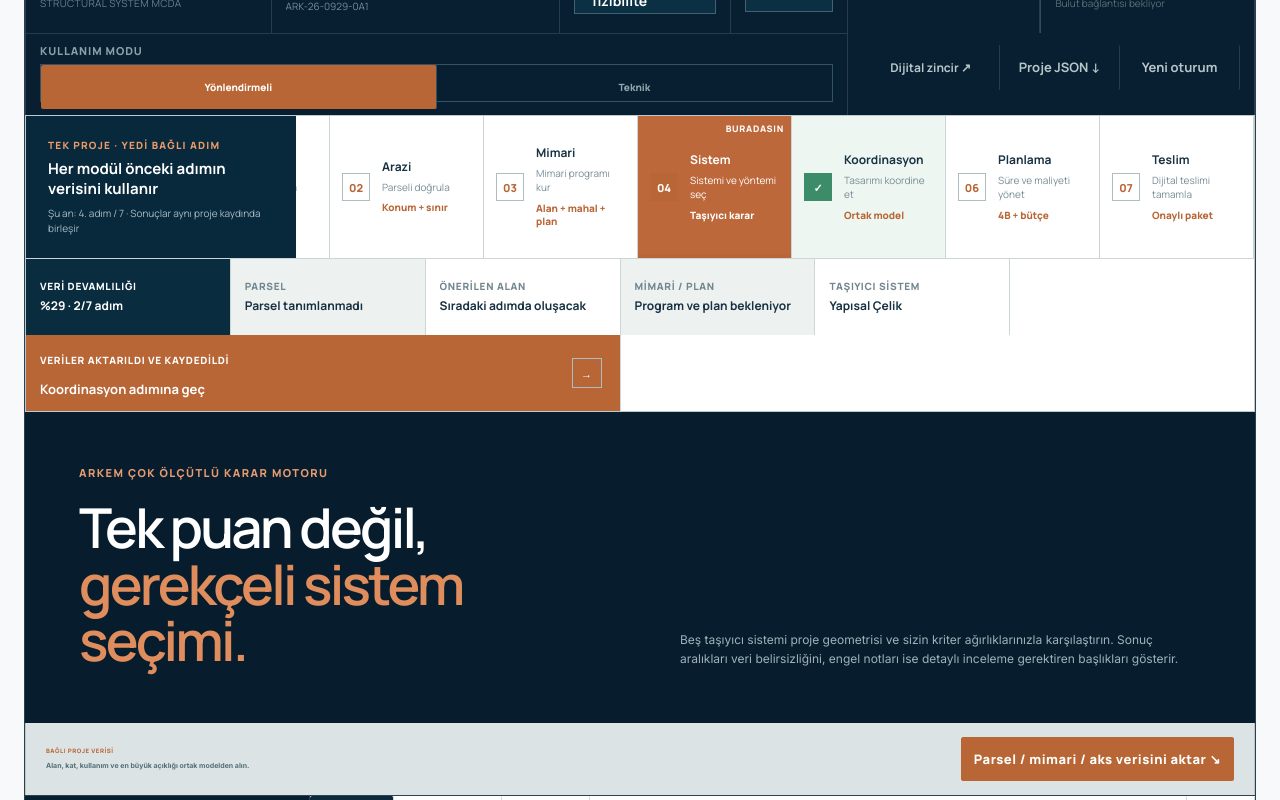
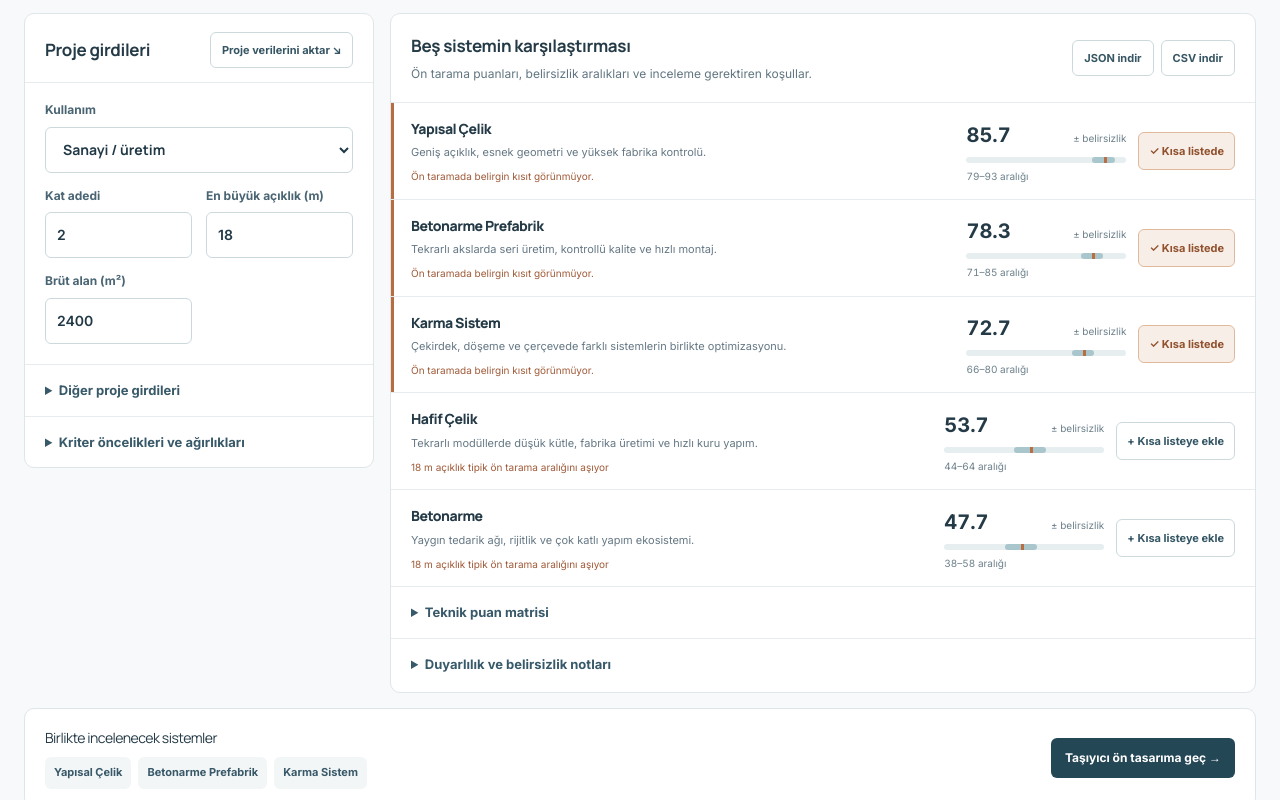
Before and after one commit to BuseIbsiroglu0637/arkemx-core-v1, a Next.js app: page /sistem-karsilastirma in a window 1280 px wide. Shown: the part 320-1120 px from the top of the page. Built offline with nearby package versions, Linux system fonts and the light colour scheme.

Commit message:
feat: show compact system comparison without changing the legacy corporate tool

```diff
--- a/app/components/SystemComparisonTool.tsx
+++ b/app/components/SystemComparisonTool.tsx
@@ -29,7 +29,7 @@ const profiles: Record<SystemId, { name: string; slug: string; description: stri
 
 const defaultWeights: Record<CriterionId, number> = { schedule: 5, certainty: 4, span: 4, mass: 4, carbon: 3, flexibility: 4, supply: 3, fire: 3 };
 
-export function SystemComparisonTool() {
+export function SystemComparisonTool({ simple = false }: { simple?: boolean } = {}) {
   const transferApplied = useRef(false);
   const [transferReady, setTransferReady] = useState(false);
   const { patchModule, thread, project, hydrated } = useProjectKernel();
@@ -109,6 +109,124 @@ export function SystemComparisonTool() {
   const exportJson = () => downloadTextFile("arkem-sistem-mcda.json", JSON.stringify({ schema: "ARKEM-MCDA/1.0", inputs: { usage, floors, span, area, repetition, transport, fireRating }, weights, results: ranking, shortlist }, null, 2), "application/json");
   const exportCsv = () => downloadTextFile("arkem-sistem-karsilastirma.csv", ["rank,system,score,low,high,constraints", ...ranking.map((item, index) => `${index + 1},${item.name},${item.score.toFixed(1)},${item.low.toFixed(1)},${item.high.toFixed(1)},"${item.constraints.join("; ")}"`)].join("\n"), "text/csv;charset=utf-8");
 
+  if (simple) {
+    return <section className="arx-system-tool" data-testid="system-comparison-tool">
+      <ProjectKernelBar module="STRUCTURAL SYSTEM MCDA" confidence="Çok ölçütlü ön eleme" compact />
+      <div className="arx-system-grid">
+        <section className="arx-system-panel" aria-labelledby="arx-system-input-title">
+          <header className="arx-system-panel-head">
+            <h2 id="arx-system-input-title">Proje girdileri</h2>
+            <button type="button" onClick={importProjectGeometry}>Proje verilerini aktar ↘</button>
+          </header>
+          <div className="arx-system-fields">
+            <label>Kullanım
+              <select value={usage} onChange={(event) => setUsage(event.target.value)}>
+                <option value="industrial">Sanayi / üretim</option>
+                <option value="storage">Depo / lojistik</option>
+                <option value="residential">Konut</option>
+                <option value="commercial">Ticari / sosyal</option>
+              </select>
+            </label>
+            <label>Kat adedi
+              <input type="number" min="1" max="50" value={floors} onChange={(event) => setFloors(Number(event.target.value))} />
+            </label>
+            <label>En büyük açıklık (m)
+              <input type="number" min="3" max="60" step=".5" value={span} onChange={(event) => setSpan(Number(event.target.value))} />
+            </label>
+            <label>Brüt alan (m²)
+              <input type="number" min="50" max="100000" step="50" value={area} onChange={(event) => setArea(Number(event.target.value))} />
+            </label>
+          </div>
+          <details className="arx-system-detail">
+            <summary>Diğer proje girdileri</summary>
+            <div className="arx-system-fields">
+              <label>Yangın hedefi (dk)
+                <input type="number" min="30" max="240" step="30" value={fireRating} onChange={(event) => setFireRating(Number(event.target.value))} />
+              </label>
+              <label>Tekrar oranı (%)
+                <input type="number" min="0" max="100" step="5" value={repetition} onChange={(event) => setRepetition(Number(event.target.value))} />
+              </label>
+              <label>Taşıma mesafesi (km)
+                <input type="number" min="10" max="1000" step="10" value={transport} onChange={(event) => setTransport(Number(event.target.value))} />
+              </label>
+            </div>
+          </details>
+          <details className="arx-system-detail">
+            <summary>Kriter öncelikleri ve ağırlıkları</summary>
+            <div className="arx-system-weights">
+              {criteria.map((criterion) => <label key={criterion.id}>
+                <span><b>{criterion.label}</b><small>{criterion.note}</small></span>
+                <input type="range" aria-label={criterion.label} min="0" max="5" step="1" value={weights[criterion.id]} onChange={(event) => updateWeight(criterion.id, Number(event.target.value))} />
+                <strong>{weights[criterion.id]}</strong>
+              </label>)}
+              <button type="button" onClick={() => setWeights(defaultWeights)}>Varsayılan ağırlıklar</button>
+            </div>
+          </details>
+        </section>
+        <section className="arx-system-panel arx-system-results" aria-labelledby="arx-system-results-title">
+          <header className="arx-system-panel-head">
+            <div><h2 id="arx-system-results-title">Beş sistemin karşılaştırması</h2><p>Ön tarama puanları, belirsizlik aralıkları ve inceleme gerektiren koşullar.</p></div>
+            <div className="arx-system-exports">
+              <button type="button" onClick={exportJson}>JSON indir</button>
+              <button type="button" onClick={exportCsv}>CSV indir</button>
+            </div>
+          </header>
+          <div className="arx-system-list">
+            {ranking.map((item) => <article key={item.id} className={shortlist.includes(item.id) ? "arx-system-result is-selected" : "arx-system-result"}>
+              <div className="arx-system-result-name">
+                <h3>{item.name}</h3>
+                <p>{item.description}</p>
+                <small>{item.constraints[0] ?? "Ön taramada belirgin kısıt görünmüyor."}</small>
+              </div>
+              <div className="arx-system-score" aria-label={item.name + " ön tarama puanı"}>
+                <div><strong>{item.score.toFixed(1)}</strong><small>± belirsizlik</small></div>
+                <div className="arx-system-score-track" aria-hidden="true">
+                  <i style={{ left: item.low + "%", width: (item.high - item.low) + "%" }} />
+                  <b style={{ left: item.score + "%" }} />
+                </div>
+                <small>{item.low.toFixed(0)}–{item.high.toFixed(0)} aralığı</small>
+              </div>
+              <button type="button" aria-pressed={shortlist.includes(item.id)} onClick={() => toggleShortlist(item.id)}>
+                {shortlist.includes(item.id) ? "✓ Kısa listede" : "+ Kısa listeye ekle"}
+              </button>
+            </article>)}
+          </div>
+          <details className="arx-system-detail">
+            <summary>Teknik puan matrisi</summary>
+            <div className="arx-system-table-wrap">
+              <table className="arx-system-table">
+                <caption className="sr-only">Kriterlere göre beş taşıyıcı sistemin teknik puanları</caption>
+                <thead><tr><th scope="col">Kriter (ağırlık)</th>{(Object.keys(profiles) as SystemId[]).map((id) => <th scope="col" key={id}>{profiles[id].name}</th>)}</tr></thead>
+                <tbody>{criteria.map((criterion) => <tr key={criterion.id}>
+                  <th scope="row">{criterion.label} ({weights[criterion.id]}/5)</th>
+                  {(Object.keys(profiles) as SystemId[]).map((id) => <td key={id}>{profiles[id].scores[criterion.id]}/5</td>)}
+                </tr>)}</tbody>
+              </table>
+            </div>
+          </details>
+          <details className="arx-system-detail">
+            <summary>Duyarlılık ve belirsizlik notları</summary>
+            <div className="arx-system-sensitivity">
+              <p>Sonuçlar zemin, kesin yükler, yerel fiyat ve termin, üretici kapasitesi ve detay seviyesi doğrulanmadan kesin sistem seçimi olarak yorumlanmamalıdır.</p>
+              {ranking.map((item) => <p key={item.id}><b>{item.name}:</b> {item.low.toFixed(0)}–{item.high.toFixed(0)} puan · {item.constraints.length ? item.constraints.join("; ") : "Özel kısıt saptanmadı."}</p>)}
+            </div>
+          </details>
+        </section>
+      </div>
+      <section className="arx-system-panel arx-system-shortlist" aria-labelledby="arx-system-shortlist-title">
+        <div>
+          <h2 id="arx-system-shortlist-title">Birlikte incelenecek sistemler</h2>
+          <div className="arx-system-tags">
+            {ranking.filter((item) => shortlist.includes(item.id)).map((item) => <span key={item.id}>{item.name}</span>)}
+            {shortlist.length === 0 ? <span>Henüz sistem seçilmedi.</span> : null}
+          </div>
+        </div>
+        <Link href="/tasiyici-on-tasarim">Taşıyıcı ön tasarıma geç →</Link>
+      </section>
+      <p className="arx-system-note" role="note">Bu karşılaştırma yalnızca kavramsal ön elemedir; statik uygunluk, yönetmelik kontrolü, keşif, teklif veya uygulama kararı değildir.</p>
+    </section>;
+  }
+
   return <section className="system-comparison-tool mcda-tool" data-testid="system-comparison-tool">
     <ProjectKernelBar module="STRUCTURAL SYSTEM MCDA" confidence="Çok ölçütlü ön eleme" />
     <div className="mcda-heading"><div><p className="eyebrow light">Arkem Çok Ölçütlü Karar Motoru</p><h2>Tek puan değil,<br/><em>gerekçeli sistem seçimi.</em></h2></div><p>Beş taşıyıcı sistemi proje geometrisi ve sizin kriter ağırlıklarınızla karşılaştırın. Sonuç aralıkları veri belirsizliğini, engel notları ise detaylı inceleme gerektiren başlıkları gösterir.</p></div>
```
